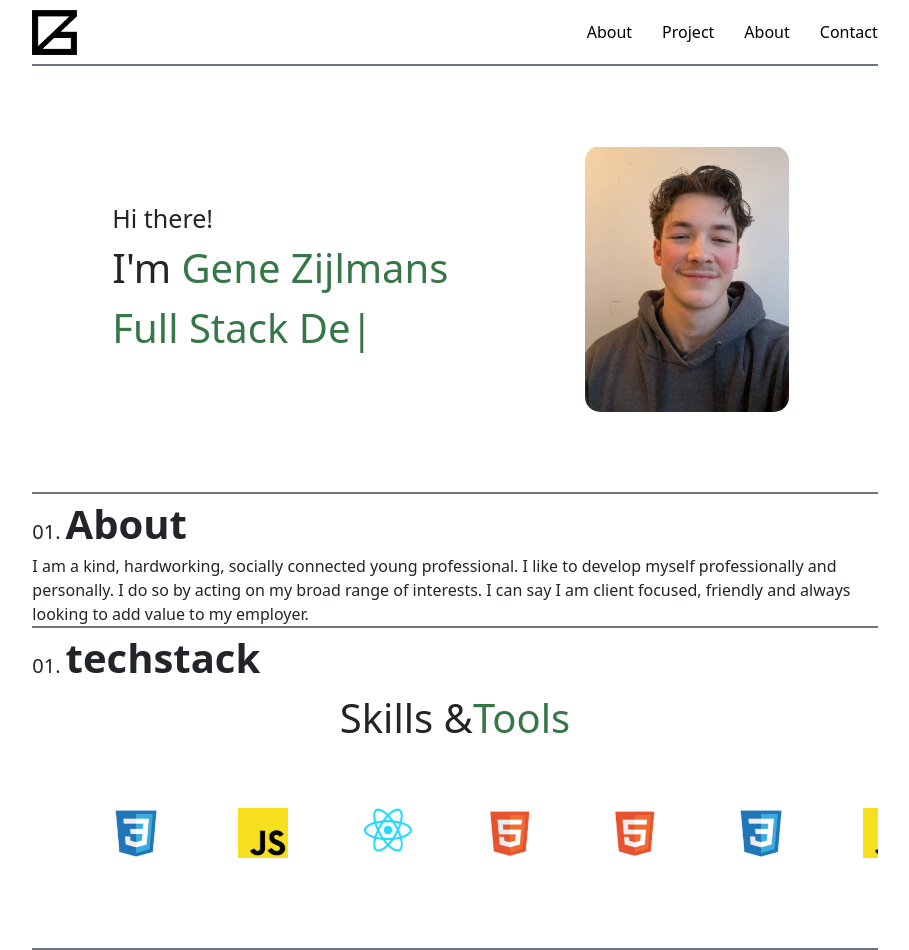
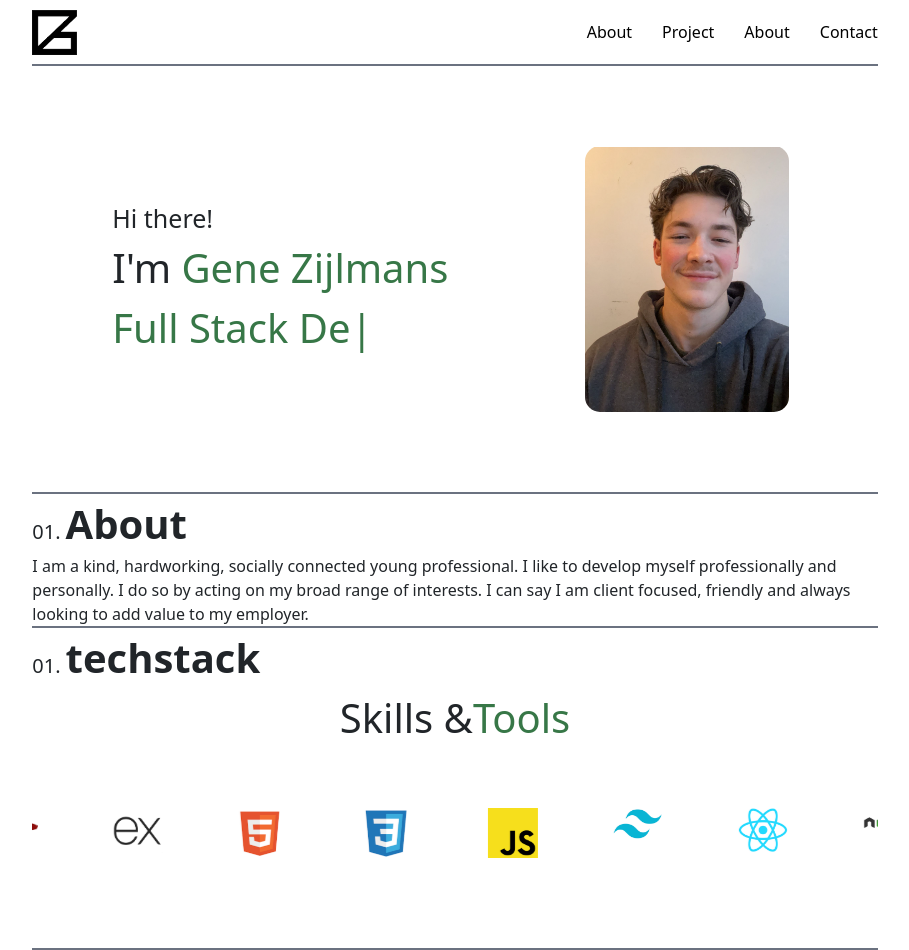
Before and after one commit to GeneZijlboot/GenePortfolio2024, a React (Vite) app: page / in a window 1280 px wide. Shown: the whole page, without its empty margins (185-1094 px from the left). Built offline with nearby package versions, Linux system fonts and the light colour scheme.

Commit message:
slider has correct data

```diff
--- a/src/components/techstack.jsx
+++ b/src/components/techstack.jsx
@@ -49,15 +49,39 @@ function Techstack() {
           </div>
           <div className="slide-content">
             <div className="image-wrapper">
-              <div className="image react"></div>
+              <div className="image tailwind"></div>
+            </div>
+            <div className="title-wrapper">Tailwind</div>
+          </div>
+          <div className="slide-content">
+            <div className="image-wrapper">
+            <div className="image react"></div>
             </div>
             <div className="title-wrapper">React</div>
           </div>
           <div className="slide-content">
             <div className="image-wrapper">
-            <div className="image bootstrap"></div>
+            <div className="image nodejs"></div>
             </div>
-            <div className="title-wrapper">Bootstrap</div>
+            <div className="title-wrapper">NodeJs</div>
+          </div>
+          <div className="slide-content">
+            <div className="image-wrapper">
+            <div className="image mongodb"></div>
+            </div>
+            <div className="title-wrapper">MongoDB</div>
+          </div>
+          <div className="slide-content">
+            <div className="image-wrapper">
+            <div className="image mongoose"></div>
+            </div>
+            <div className="title-wrapper">Mongoose</div>
+          </div>
+          <div className="slide-content">
+            <div className="image-wrapper">
+            <div className="image express"></div>
+            </div>
+            <div className="title-wrapper">Express</div>
           </div>
         </Slider>
       </div>
--- a/src/styling/techstack.scss
+++ b/src/styling/techstack.scss
@@ -45,11 +45,44 @@
             .javascript{
               background-image: url('../assets/techstack/JavaScript.png');
             }
+            .tailwind{
+              background-image: url('../assets/techstack/tailwind.png');
+            }
             .react{
               background-image: url('../assets/techstack/React.png');
             }
-            .bootstrap{
-              background-image: url('../assets/techstack/HTML5.png');
+            .nodejs{
+              background-image: url('../assets/techstack/NODEJS.png');
+            }
+            .mongodb{
+              background-image: url('../assets/techstack/MongoDB.png');
+            }
+            .mongoose{
+              background-image: url('../assets/techstack/Mongoose.png');
+            }
+            .express{
+              background-image: url('../assets/techstack/Express.png');
+            }
+            .webpack{
+              background-image: url('../assets/techstack/Webpack.png');
+            }
+            .npm{
+              background-image: url('../assets/techstack/NPM.png');
+            }
+            .git{
+              background-image: url('../assets/techstack/GIT.png');
+            }
+            .vscode{
+              background-image: url('../assets/techstack/VsCode.png');
+            }
+            .vim{
+              background-image: url('../assets/techstack/Vim.png');
+            }
+            .terminal{
+              background-image: url('../assets/techstack/Terminal.png');
+            }
+            .linux{
+              background-image: url('../assets/techstack/Linux.png');
             }
           }
 
```
